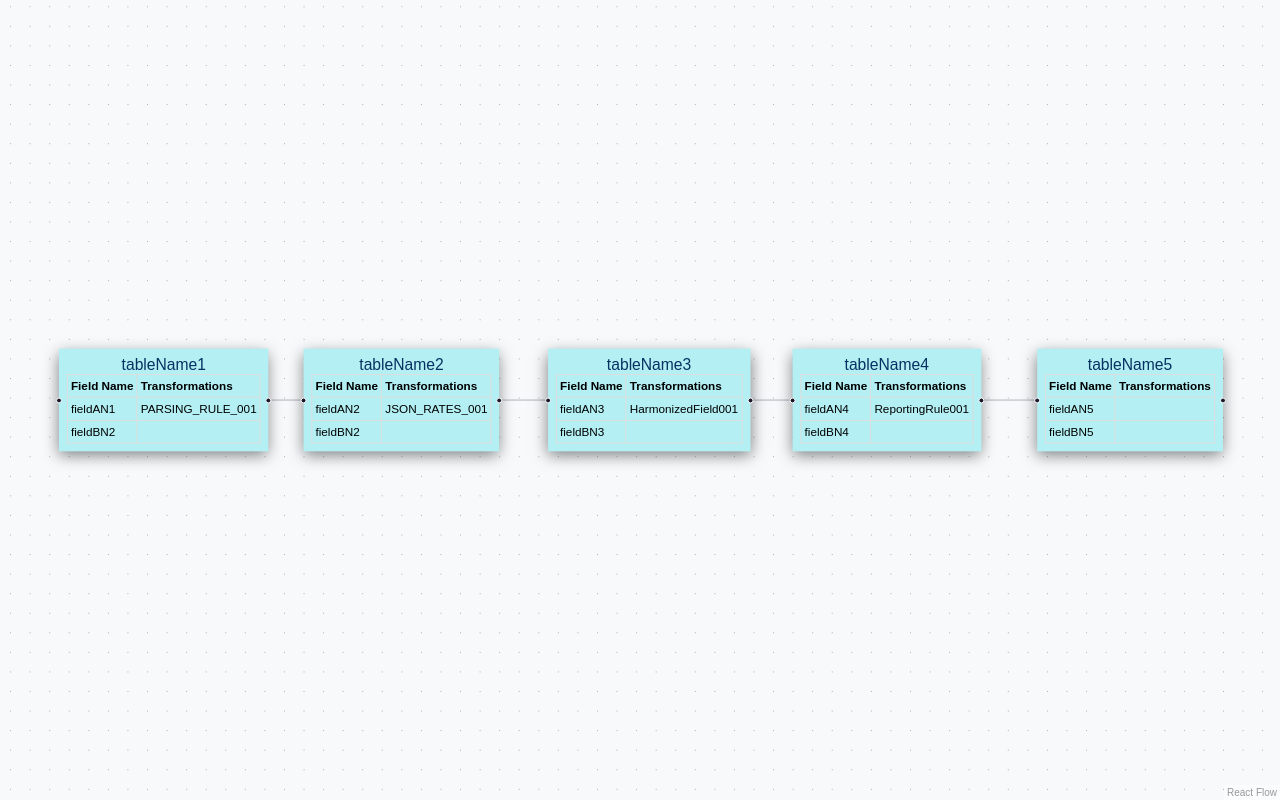
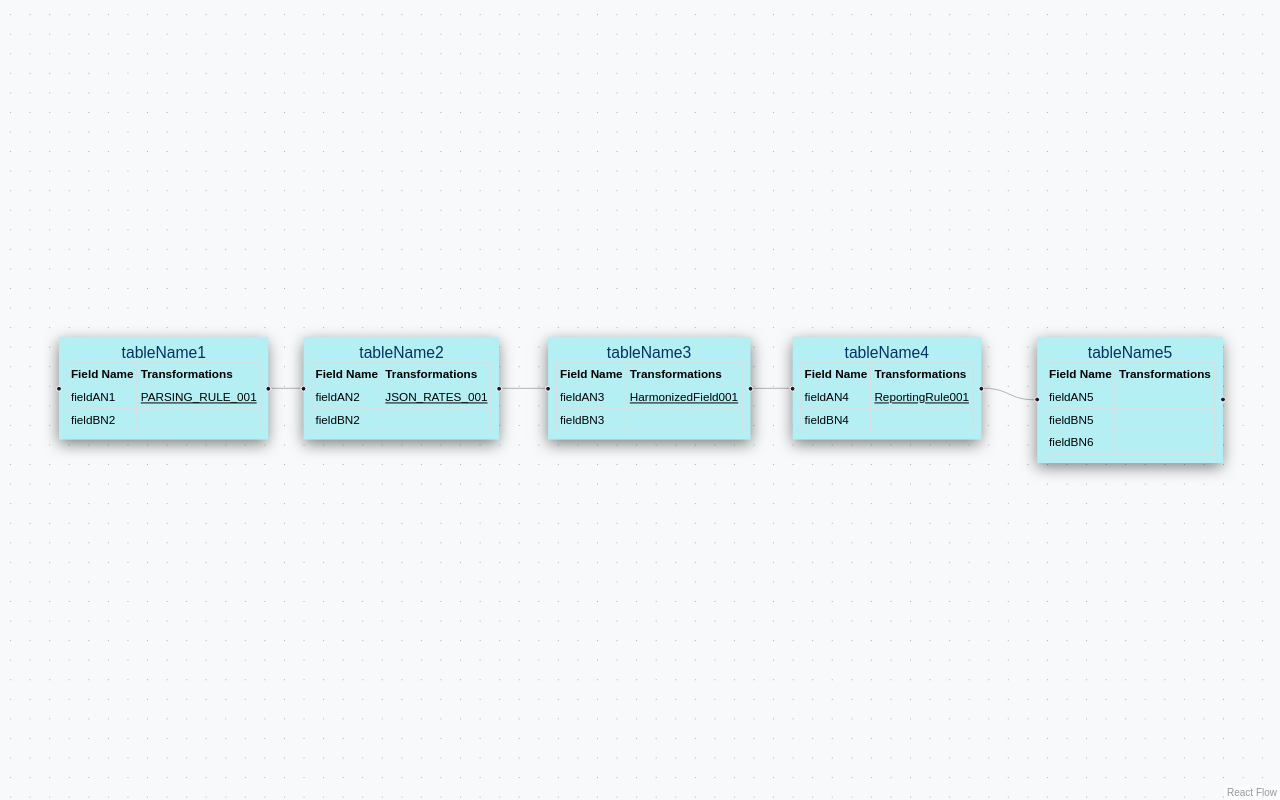
Before and after one commit to pks9862728888/react-flow-demo, a Next.js app: page / in a window 1280 px wide. Built offline with nearby package versions, Linux system fonts and the light colour scheme.

Commit message:
Improved style

```diff
--- a/src/app/components/ProviderFlow.tsx
+++ b/src/app/components/ProviderFlow.tsx
@@ -54,7 +54,9 @@ const initialNodes: Node[] = [
       datasetName: 'tableName5',
       headerColumns: tableNodeHeaderCols,
       dataRows: [{id: 1, fieldName: 'fieldAN5', transformations: []},
-        {id: 2, fieldName: 'fieldBN5', transformations: []}]
+        {id: 2, fieldName: 'fieldBN5', transformations: []},
+        {id: 3, fieldName: 'fieldBN6', transformations: []}
+      ]
     },
     position: {x: 1100, y: 100}
   }
--- a/src/app/components/TableNode/TableName.module.css
+++ b/src/app/components/TableNode/TableName.module.css
@@ -14,10 +14,6 @@
     text-align: left;
 }
 
-.styledTable thead tr {
-    /*background-color: #f2f2f2;*/
-}
-
 .styledTable th,
 .styledTable td {
     border: 1px solid #ddd;
@@ -25,3 +21,8 @@
     line-height: 1rem;
     padding: 0.2rem;
 }
+
+.transformationRuleHyperlink {
+    font-size: .75rem; /* Extra small size */
+    text-decoration: underline;
+}
--- a/src/app/components/TableNode/TableNode.tsx
+++ b/src/app/components/TableNode/TableNode.tsx
@@ -29,7 +29,8 @@ const TableNode = ({data}: { data: any }): ReactElement => {
               <td>{dataRow.fieldName}</td>
               <td>
                 {dataRow.transformations?.map((transformation: any) => (
-                  <a href="#" key={transformation.ruleId}>{transformation.ruleId}</a>
+                  <a href="#" key={transformation.ruleId}
+                     className={styles.transformationRuleHyperlink}>{transformation.ruleId}</a>
                 ))}
               </td>
             </tr>
```
